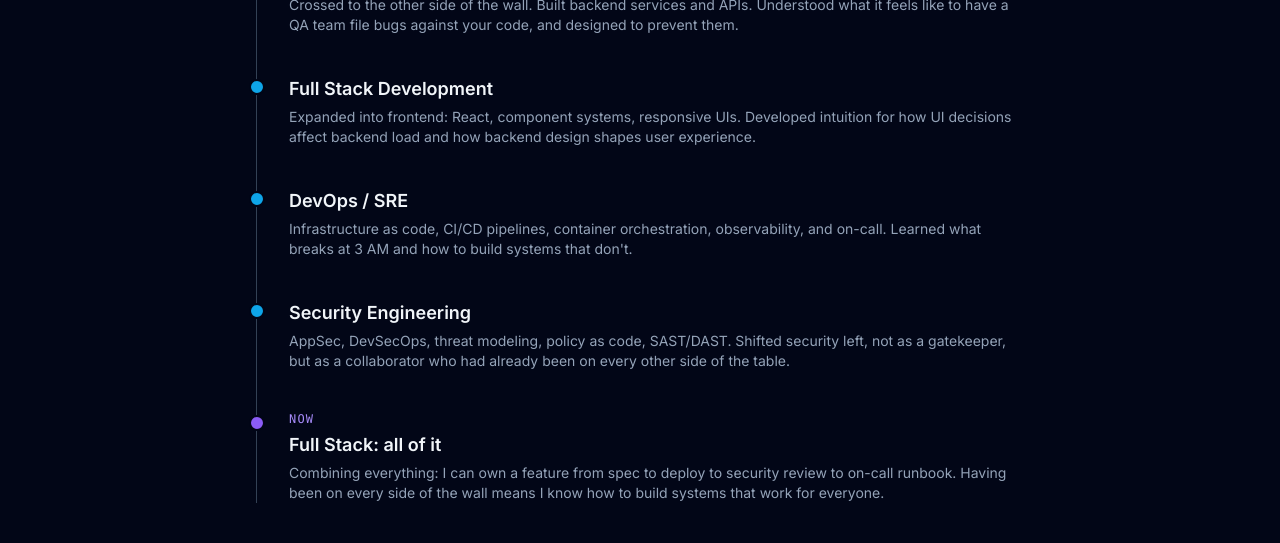
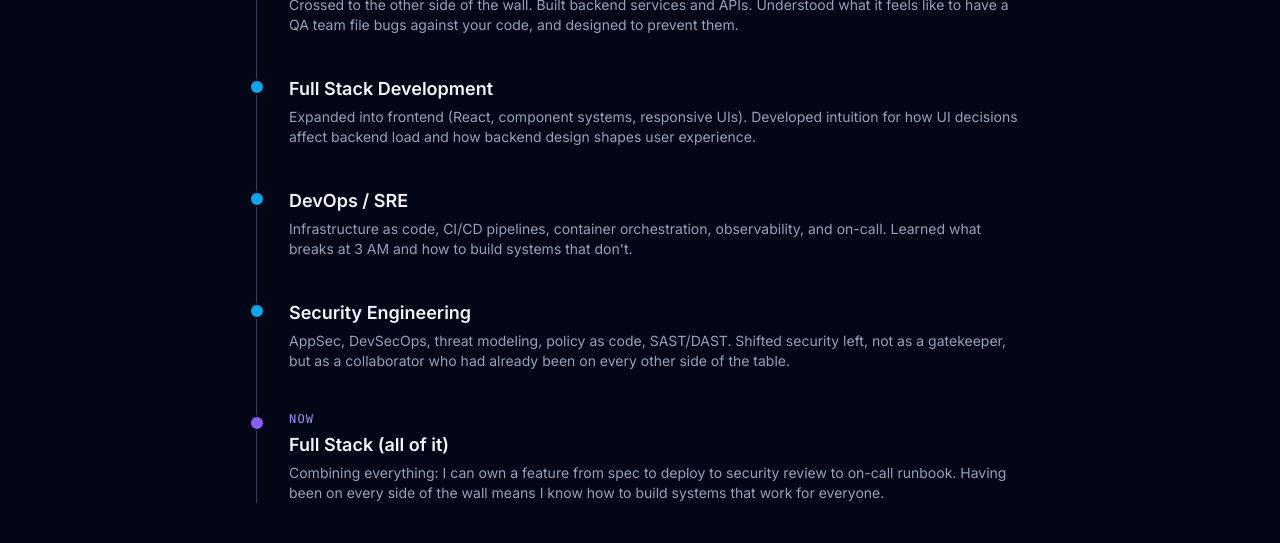
Before and after one commit to nitrocode/nitrocode.github.io, a Jekyll site: the page built from about/index.html, in a window 1280 px wide and 900 px high, scrolled down 1066 px. Shown: the part 152-695 px from the top of the window. Built offline with Jekyll 4.4.1, drawn with Linux system fonts in a browser that asks for light colours; nearby versions of some CDN libraries.

Commit message:
fix: replace colon-as-em-dash patterns in about page per review feedback
Agent-Logs-Url: https://github.com/nitrocode/nitrocode.github.io/sessions/181afaa3-a1c9-4277-81e3-3604a9dd18ab

Co-authored-by: nitrocode <7775707+nitrocode@users.noreply.github.com>

```diff
--- a/about/index.html
+++ b/about/index.html
@@ -67,7 +67,7 @@ description: "About nitrocode — Full Stack Engineer with roots in QA, DevOps,
           <div class="relative">
             <div class="absolute -left-10 top-1 w-4 h-4 rounded-full bg-sky-500 border-2 border-slate-950"></div>
             <h3 class="text-lg font-semibold mb-1">Full Stack Development</h3>
-            <p class="text-slate-400 text-sm">Expanded into frontend: React, component systems, responsive UIs. Developed intuition for how UI decisions affect backend load and how backend design shapes user experience.</p>
+            <p class="text-slate-400 text-sm">Expanded into frontend (React, component systems, responsive UIs). Developed intuition for how UI decisions affect backend load and how backend design shapes user experience.</p>
           </div>
 
           <div class="relative">
@@ -85,7 +85,7 @@ description: "About nitrocode — Full Stack Engineer with roots in QA, DevOps,
           <div class="relative">
             <div class="absolute -left-10 top-1 w-4 h-4 rounded-full bg-violet-500 border-2 border-slate-950"></div>
             <p class="font-mono text-violet-400 text-xs mb-1 uppercase tracking-widest">Now</p>
-            <h3 class="text-lg font-semibold mb-1">Full Stack: all of it</h3>
+            <h3 class="text-lg font-semibold mb-1">Full Stack (all of it)</h3>
             <p class="text-slate-400 text-sm">Combining everything: I can own a feature from spec to deploy to security review to on-call runbook. Having been on every side of the wall means I know how to build systems that work for everyone.</p>
           </div>
 
```
